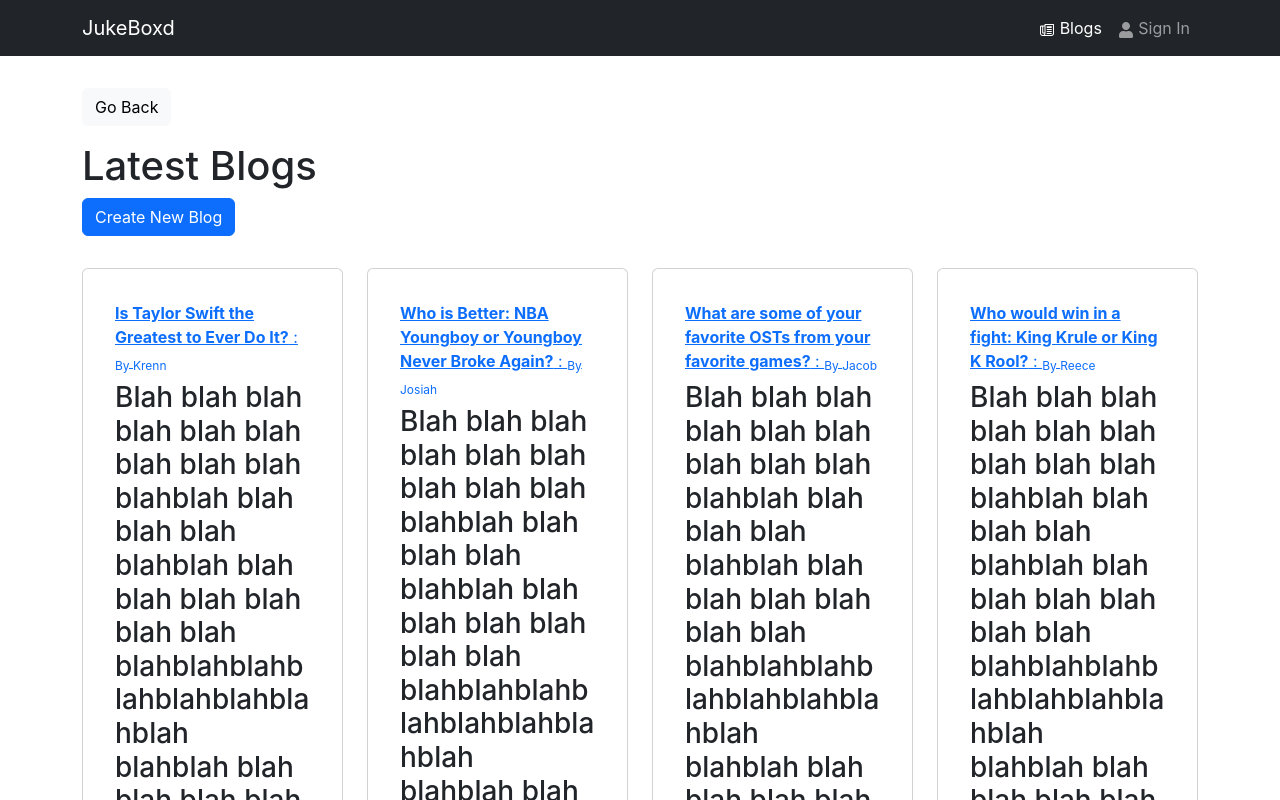
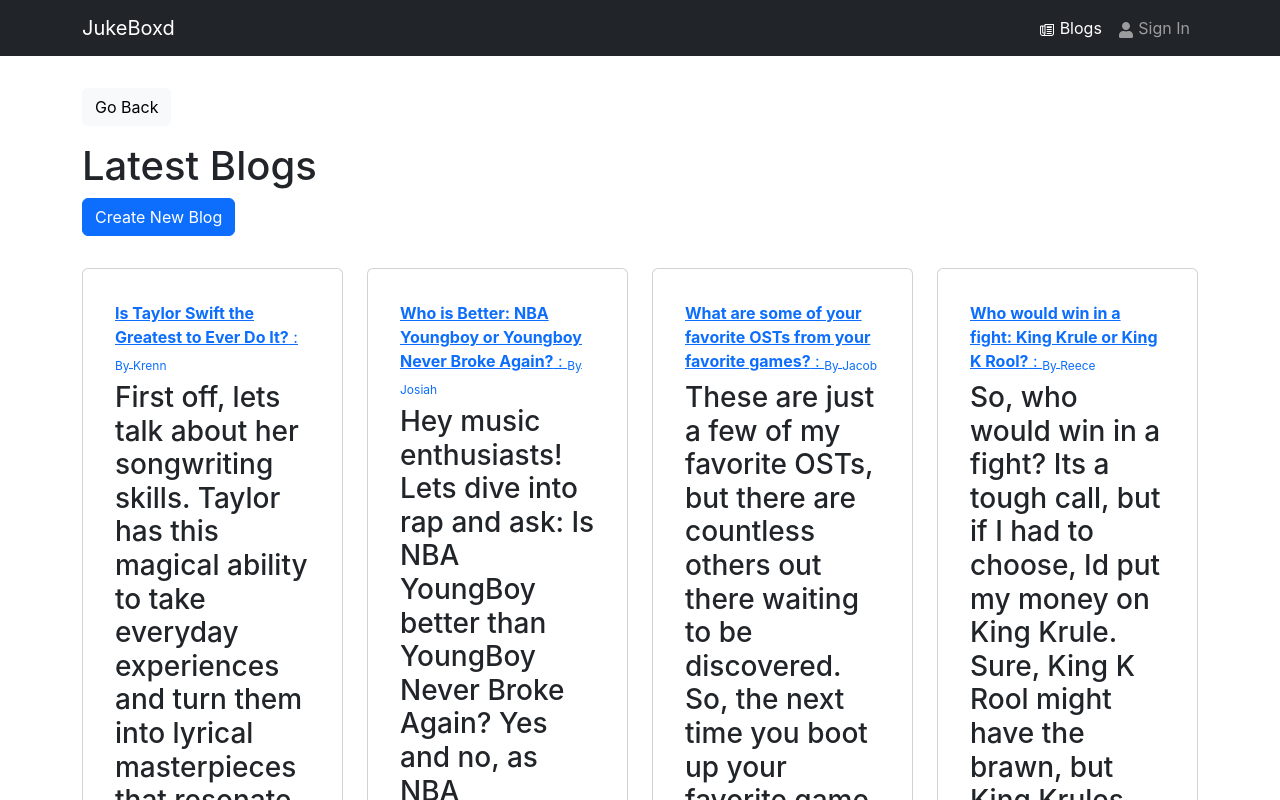
Before and after one commit to jholl1886/CEN-Capstone, a React (Create React App) app in the folder frontend/: page /blogs in a window 1280 px wide. Shown: the top 800 px of the page. Built offline with nearby package versions, Linux system fonts and the light colour scheme.

Commit message:
finxing blogs

```diff
--- a/frontend/src/blogs.js
+++ b/frontend/src/blogs.js
@@ -3,24 +3,25 @@ const blogs = [
         _id: '1',
         author: 'Krenn',
         subject: 'Is Taylor Swift the Greatest to Ever Do It?',
-        content: 'Blah blah blah blah blah blah blah blah blah blahblah blah blah blah blahblah blah blah blah blah blah blah blahblahblahblahblahblahblahblah blahblah blah blah blah blah blah blah blah blah blah blah blah blah blah blah blah',
+        content: 'First off, lets talk about her songwriting skills. Taylor has this magical ability to take everyday experiences and turn them into lyrical masterpieces that resonate with people from all walks of life. Whether shes singing about heartbreak, love, or the ups and downs of fame, her lyrics are always honest, relatable, and downright poetic.',
         tag: 'Talor Swift',
     },
 
-    {
-        _id: '2',
-        author: 'Josiah',
-        subject: 'Who is Better: NBA Youngboy or Youngboy Never Broke Again?',
-        content: 'Blah blah blah blah blah blah blah blah blah blahblah blah blah blah blahblah blah blah blah blah blah blah blahblahblahblahblahblahblahblah blahblah blah blah blah blah blah blah blah blah blah blah blah blah blah blah blah',
-        tag: 'Kentrell',
-    },
+
+        {
+            _id: '2',
+            author: 'Josiah',
+            subject: 'Who is Better: NBA Youngboy or Youngboy Never Broke Again?',
+            content: 'Hey music enthusiasts! Lets dive into rap and ask: Is NBA YoungBoy better than YoungBoy Never Broke Again? Yes and no, as NBA YoungBoy, formerly YoungBoy Never Broke Again, has made waves with gritty lyrics and raw talent, evolving as an artist. Some argue he represents a new era. Its subjective; some prefer YoungBoy Never Broke Agains rawness, others NBA YoungBoys evolving style.',
+            tag: 'Kentrell'
+        },
 
 
     {
         _id: '3',
         author: 'Jacob',
         subject: 'What are some of your favorite OSTs from your favorite games?',
-        content: 'Blah blah blah blah blah blah blah blah blah blahblah blah blah blah blahblah blah blah blah blah blah blah blahblahblahblahblahblahblahblah blahblah blah blah blah blah blah blah blah blah blah blah blah blah blah blah blah',
+        content: 'These are just a few of my favorite OSTs, but there are countless others out there waiting to be discovered. So, the next time you boot up your favorite game, take a moment to appreciate the music. Trust me, it will make the experience that much more memorable.',
         tag: 'Video Games',
     },
 
@@ -29,7 +30,7 @@ const blogs = [
         _id: '4',
         author: 'Reece',
         subject: 'Who would win in a fight: King Krule or King K Rool?',
-        content: 'Blah blah blah blah blah blah blah blah blah blahblah blah blah blah blahblah blah blah blah blah blah blah blahblahblahblahblahblahblahblah blahblah blah blah blah blah blah blah blah blah blah blah blah blah blah blah blah',
+        content: 'So, who would win in a fight? Its a tough call, but if I had to choose, Id put my money on King Krule. Sure, King K Rool might have the brawn, but King Krules got the brains and the unpredictability factor on his side. Plus, you never know what tricks he might have up his sleeve.',
         tag: 'Shitpost',
     },
 
@@ -38,7 +39,7 @@ const blogs = [
         _id: '5',
         author: 'Aditi',
         subject: 'I love $uicideBoy$',
-        content: 'Blah blah blah blah blah blah blah blah blah blahblah blah blah blah blahblah blah blah blah blah blah blah blahblahblahblahblahblahblahblah blahblah blah blah blah blah blah blah blah blah blah blah blah blah blah blah blah',
+        content: 'First off, lets talk about their sound. $uicideBoy$ blend elements of trap, punk, and cloud rap to create a style thats uniquely their own. From the haunting melodies to the booming basslines, their music hits you right in the chest and refuses to let go',
         tag: '$B',
     },
 
--- a/frontend/src/screens/PostScreen.jsx
+++ b/frontend/src/screens/PostScreen.jsx
@@ -3,6 +3,7 @@ import { useParams } from "react-router-dom";
 import { Link } from "react-router-dom";
 import { Card, CardBody, CardText, CardTitle, Button, Form } from "react-bootstrap";
 import blogs from "../blogs";
+import { useSelector } from 'react-redux';
 
 const PostScreen = () => {
     const { id: postId } = useParams();
@@ -13,6 +14,8 @@ const PostScreen = () => {
     const blog = blogs.find((p) => p._id === postId);
     const [replies, setReplies] = useState(blog && blog.replies ? blog.replies : []); // Ensure replies is initialized properly
     // const { blogs, setBlogs } = useContext(BlogContext);
+    const { userInfo } = useSelector((state) => state.auth);
+
 
     const handleLike = () => {
         setLikes(likes + 1);
@@ -91,7 +94,8 @@ const PostScreen = () => {
             {replies.map((reply, index) => (
                 <Card key={index}>
                     <CardBody>
-                        <CardText>Username: {reply.username}</CardText>
+
+                        <CardText>Username: {userInfo.name}</CardText>
                         <CardText>{reply.content}</CardText>
                         <Button variant="success" onClick={() => handleReplyLike(index)}>Like ({reply.likes})</Button>{' '}
                         <Button variant="danger" onClick={() => handleReplyDislike(index)}>Dislike ({reply.dislikes})</Button>
```
